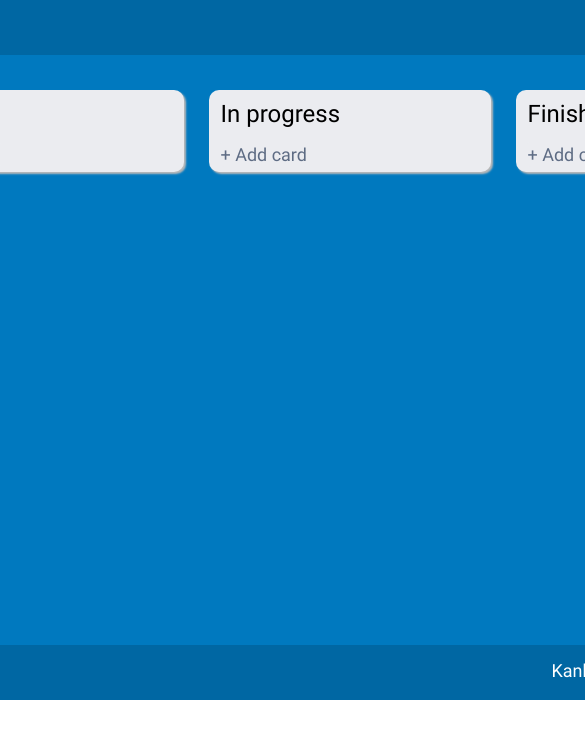
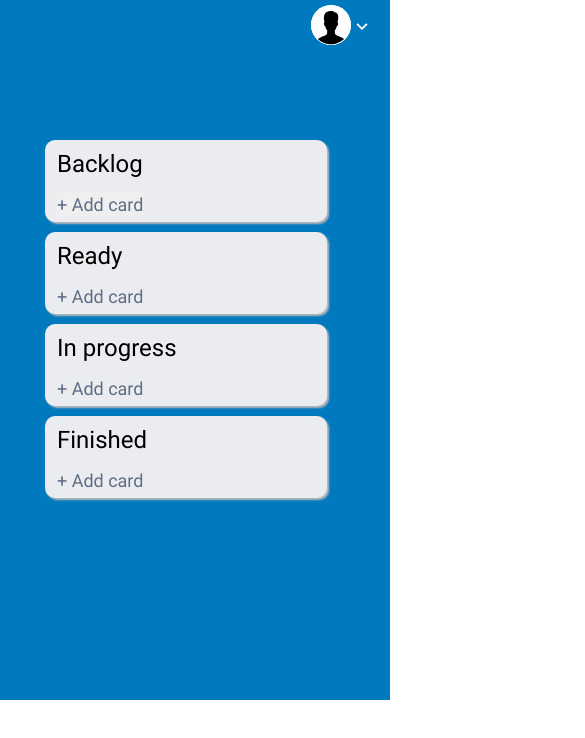
Before and after one commit to SlavikLiabin/kanban-board-final, a React (Create React App) app: page / in a window 390 px wide. Shown: the top 738 px of the page, 585 px wide, since content can reach past the window. Built offline with nearby package versions, Linux system fonts and the light colour scheme.

Commit message:
initial commit

```diff
--- a/src/Components/Board/CardDetail/cardDetail.module.css
+++ b/src/Components/Board/CardDetail/cardDetail.module.css
@@ -7,7 +7,6 @@
     display: flex;
     justify-content: center;
     align-items: center;
-    width: 1235px;
     height: 590px;
 }
 
@@ -29,7 +28,7 @@
     font-weight: 400;
     font-size: 24px;
     padding: 10px 0px 0px 10px;
-    width: 100%;
+    width: 1100px;
     max-height: 50px;
     border-radius: 5px;
     margin: 30px 0px 0px 25px;
@@ -42,7 +41,7 @@
     font-weight: 400;
     font-size: 18px;
     padding: 10px 0px 0px 10px;
-    width: 100%;
+    width: 1100px;
     height: 400px;
     margin: 30px 0px 0px 25px;
     border-radius: 5px;
@@ -74,3 +73,24 @@
     background-color: #0079BF;
     color: white;
 }
+
+@media (min-width: 375px) and (max-width: 1235px) {
+
+    .windowDetail {
+        justify-content: center;
+        width: 470px;
+    }
+
+    .wrapperTextArea {
+         max-width: 359px;
+         max-height: 500px;
+    }
+
+    .name {
+        max-width: 359px;
+    }
+
+    .description {
+        max-width: 359px;
+    }
+}
--- a/src/Components/Board/Column/column.tsx
+++ b/src/Components/Board/Column/column.tsx
@@ -39,9 +39,9 @@ export const Column = ({ name, state }: Istates) => {
                     <select className={style.select} onChange={(e: ChangeEvent<HTMLSelectElement>) =>
                         setSelectedTaskId(e.target.value)}
                     >
-                        <option>Select task to add in "{name}"</option>
+                        <option className={style.selectOptions}>Select task to add in "{name}"</option>
                         {getTasksByExcludedState(state)?.map((task) =>
-                            <option key={task.id} value={task.id}>{task.name}</option>
+                            <option className={style.selectOptions} key={task.id} value={task.id}>{task.name}</option>
                         )}
                     </select>
                     }
--- a/src/Components/Board/board.module.css
+++ b/src/Components/Board/board.module.css
@@ -3,3 +3,12 @@
     margin-left: 17px;
     column-gap: 25px;
 }
+
+@media (min-width: 359px) and (max-width: 1235px) {
+    .board{
+        flex-direction: column;
+        width: 300px;
+        margin: auto;
+        margin-top: 50px;
+    }
+}
--- a/src/Components/Board/board.tsx
+++ b/src/Components/Board/board.tsx
@@ -12,7 +12,7 @@ export const Board = () => {
         <div className={style.board}>
             {states.map(
             (state) =>
-                <div><Column key={state.id} id={state.id} name={state.name} state={state.state}/></div>
+                <div className={style.column}><Column key={state.id} id={state.id} name={state.name} state={state.state}/></div>
             )}
         </div>
     )
--- a/src/Components/Footer/footer.module.css
+++ b/src/Components/Footer/footer.module.css
@@ -4,16 +4,16 @@
 }
 
 .footer {
-    position:absolute;
+    position: absolute;
     top: 645px;
-    width: 100%;
+    width: 1235px;
     height: 55px;
     background-color: #0067A3;
 }
 
 .areaInfo {
     display: flex;
-    justify-content: space-between;;
+    justify-content: space-between;
     margin: 15px 22px 0px 22px;
     font-size: 18px;
     font-family: 'Roboto';
@@ -26,3 +26,9 @@
     justify-content: space-between;
     width: 300px;
 }
+
+@media (min-width: 359px) and (max-width: 1235px) {
+    .footer{
+        display: none;
+    }
+}
--- a/src/Components/Header/header.module.css
+++ b/src/Components/Header/header.module.css
@@ -4,7 +4,7 @@
 }
 
 .header {
-    width: 100%;
+    max-width: 1235px;
     height: 55px;
     background-color: #0067A3;
 }
@@ -46,3 +46,28 @@
 .item_2:hover {
     text-decoration: underline;
 }
+
+@media (min-width: 359px) and (max-width: 1235px) {
+
+    .header {
+        background-color: #0079BF;
+    }
+
+    .sizeLogo {
+        display: none;
+    }
+
+    .positionLogoUserBar {
+       justify-content: end;
+    }
+
+    .menu {
+        position: relative;
+        top: -15px;
+        right: 90px;
+    }
+
+    .wrapperMenu {
+        width: 0px;
+    }
+}
--- a/src/Components/Header/header.tsx
+++ b/src/Components/Header/header.tsx
@@ -19,7 +19,7 @@ export const Header = () => {
                         }
 
                         {!isMenuShown &&
-                        <div>
+                        <div className={style.wrapperMenu}>
                             <Rectangle />
                                 <div className={style.menu}>
                                 <div className={style.item_1}>Profile</div>
--- a/src/Components/Layout/layout.module.css
+++ b/src/Components/Layout/layout.module.css
@@ -6,3 +6,10 @@
     height: 700px;
     background-color: #0079BF;
 }
+
+@media (min-width: 359px) and (max-width: 1235px) {
+    .layout {
+        display: block;
+        position: relative;
+    }
+}
--- a/src/Components/Shared/Svg/svgCross.module.css
+++ b/src/Components/Shared/Svg/svgCross.module.css
@@ -33,3 +33,9 @@
     background-color: #0067A3;
     cursor: pointer;
 }
+
+@media (min-width: 375px) and (max-width: 1300px) {
+    .buttonArrow{
+        background-color: #0079BF;
+    }
+}
```
Also changed, not shown: src/Components/Board/Column/column.module.css (line endings or trailing spaces).
